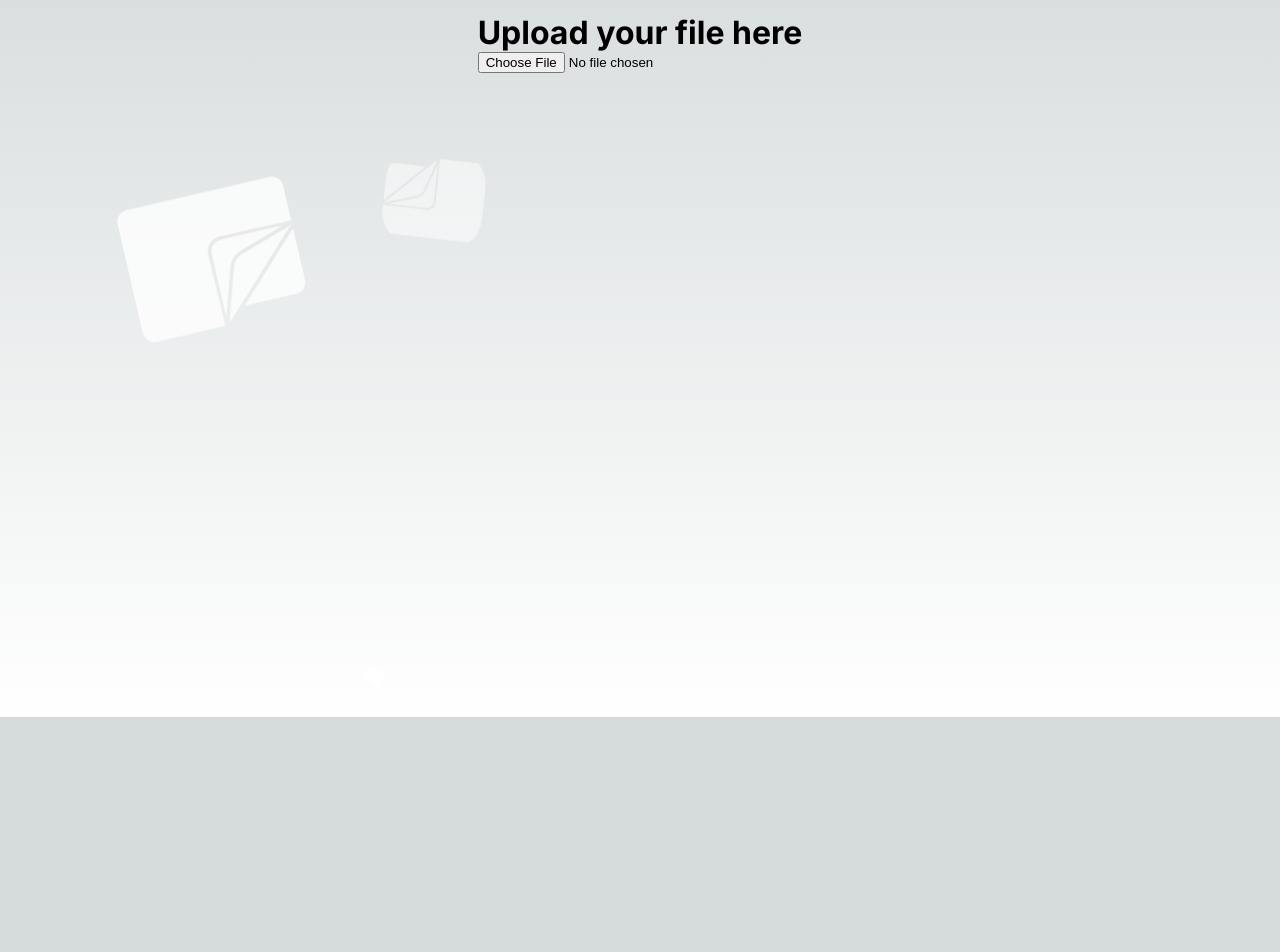
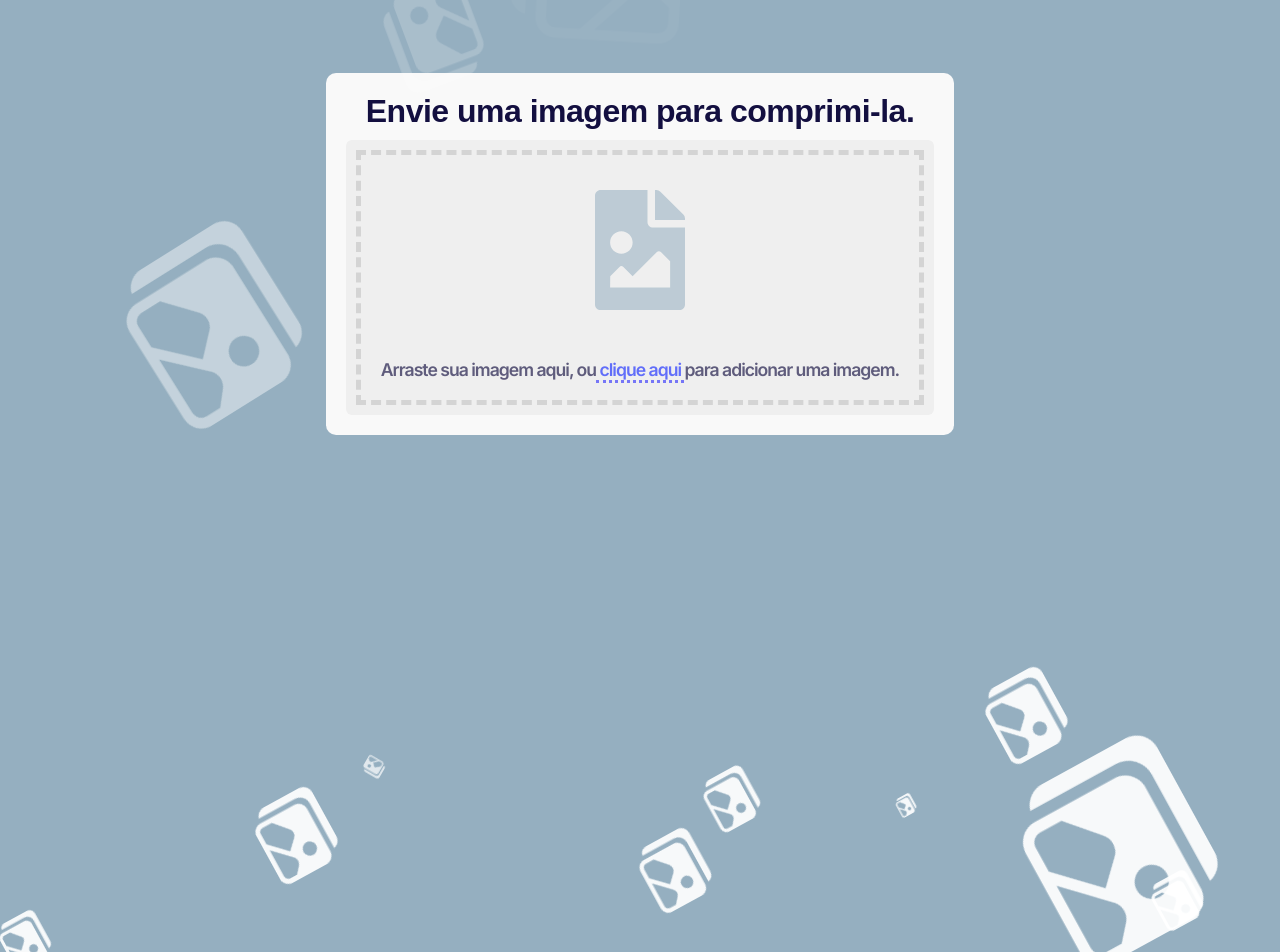
Before and after one commit to Eduardo-Souza-Dev/simple-image-compressor, a Next.js app in the folder image-compressor/: page / in a window 1280 px wide. Shown: the part 83-1035 px from the top of the page. Before the commit the page ends 800 px from the top, so only its background shows below. Built offline with nearby package versions, Linux system fonts and the light colour scheme.

Commit message:
Ajustando front-end

```diff
--- a/image-compressor/src/app/globals.css
+++ b/image-compressor/src/app/globals.css
@@ -40,7 +40,7 @@
   --card-border-rgb: 131, 134, 135;
 }
 
-@media (prefers-color-scheme: dark) {
+/* @media (prefers-color-scheme: dark) {
   :root {
     --foreground-rgb: 255, 255, 255;
     --background-start-rgb: 0, 0, 0;
@@ -71,7 +71,7 @@
     --card-rgb: 100, 100, 100;
     --card-border-rgb: 200, 200, 200;
   }
-}
+} */
 
 * {
   box-sizing: border-box;
@@ -88,12 +88,7 @@ body {
 
 body {
   color: rgb(var(--foreground-rgb));
-  background: linear-gradient(
-      to bottom,
-      transparent,
-      rgb(var(--background-end-rgb))
-    )
-    rgb(var(--background-start-rgb));
+background-color: #95afc0;
 }
 
 a {
@@ -106,3 +101,65 @@ a {
     color-scheme: dark;
   }
 }
+
+.wrapper {
+  margin: auto;
+  max-width: 640px;
+  padding-top: 60px;
+  text-align: center;
+}
+
+.container {
+  background-color: #f9f9f9;
+  padding: 20px;
+  border-radius: 10px;
+  /*border: 0.5px solid rgba(130, 130, 130, 0.25);*/
+  /*box-shadow: 0 2px 3px rgba(0, 0, 0, 0.1),
+              0 0 0 1px rgba(0, 0, 0, 0.1);*/
+}
+
+h1 {
+  color: #130f40;
+  font-family: 'Varela Round', sans-serif;
+  letter-spacing: -.5px;
+  font-weight: 700;
+  padding-bottom: 10px;
+}
+
+.upload-container {
+  background-color: rgb(239, 239, 239);
+  border-radius: 6px;
+  padding: 10px;
+}
+
+.border-container {
+  border: 5px dashed rgba(198, 198, 198, 0.65);
+/*   border-radius: 4px; */
+  padding: 20px;
+}
+
+.border-container p {
+  color: #130f40;
+  font-weight: 600;
+  font-size: 1.1em;
+  letter-spacing: -1px;
+  margin-top: 30px;
+  margin-bottom: 0;
+  opacity: 0.65;
+}
+
+#file-browser {
+  text-decoration: none;
+  color: rgb(22,42,255);
+  border-bottom: 3px dotted rgba(22, 22, 255, 0.85);
+}
+
+#file-browser:hover {
+  color: rgb(0, 0, 255);
+  border-bottom: 3px dotted rgba(0, 0, 255, 0.85);
+}
+
+.icons {
+  color: #95afc0;
+  opacity: 0.55;
+}
--- a/image-compressor/src/app/page.module.css
+++ b/image-compressor/src/app/page.module.css
@@ -245,17 +245,19 @@
     transform: translateY(0) rotate(0deg);
     opacity: 1;
     border-radius: 0;
+    transition: 1ms;
   }
   100% {
     transform: translateY(-1000px) rotate(750deg);
     opacity: 0;
-    border-radius: 70%;
+    transition: 1ms;
   }
 }
 
 .animate {
   position: absolute;
   color: #FFFF;
+  transition: 1ms;
   animation: animate 3s ease-in-out infinite; /* Animação infinita */
   position: absolute;
   top: 0;
@@ -267,3 +269,9 @@
   height: 100vh;
   overflow: hidden;
 }
+
+.dragging{
+  opacity: 0.5;
+  transition: 0.2s ease;
+  background-color: red;
+}
--- a/image-compressor/src/app/page.tsx
+++ b/image-compressor/src/app/page.tsx
@@ -1,103 +1,172 @@
+"use client";
+
 import styles from "./page.module.css";
-import { SiFiles } from "react-icons/si";
+import { IoImages } from "react-icons/io5";
+import { FaFileImage } from "react-icons/fa";
+import { useEffect, useState } from "react";
+
+
+
 
 
 
 export default function Home() {
+  const [ file, setFile ] = useState('');
+  let dragged;
+  useEffect(() =>{
+    setFile(document.getElementsByClassName("upload-container"));
+
+    if(file[0] !== undefined){
+      file[0].addEventListener('dragenter', (event) =>{
+        file[0].style.backgroundColor = '#130f4030';
+      });
+
+      file[0].addEventListener('dragstart', (event) =>{
+        file[0].style.backgroundColor = '#130f4030';
+      });
+
+      file[0].addEventListener('dragleave', (event) =>{
+        file[0].style.backgroundColor = '#efefef';
+      });
+
+      file[0].addEventListener('dragend', (event) =>{
+        file[0].style.backgroundColor = '#efefef';
+      });
+    }
+
+  })
+
+
+
+
+  // const []
+  // if (typeof window !== 'undefined') {
+
+  // const file_container = document.getElementsByClassName("container");
+
+  // function preventDefaults(e) {
+  //   e.preventDefault();
+  //   e.stopPropagation();
+  //   console.log("Imagem pega")
+  // }
+
+  // file_container.addEventListener('drag', (e) =>{
+  //   preventDefaults(e);
+  //   console.log("Imagem dragged");
+  // });
+
+  // preventDefaults()
+  // // file_container.addEventListener('dragenter', preventDefaults);
+  // // file_container.addEventListener('dragleave', preventDefaults);
+  // }
   return (
     <main className={styles.main}>
       <div className={styles.body_file}>
 
-        <h1>Upload your file here</h1>
-
-
-        <input type="file" />
-        <SiFiles
+        <div class="wrapper">
+        <div class="container">
+          <h1>Envie uma imagem para comprimi-la.</h1>
+          <div id="upload-container" class="upload-container">
+            <div class="border-container">
+              <div class="icons fa-4x">
+              <FaFileImage
+              style={{margin: '15px'}}
+              size={120} />
+              </div>
+              <input style={{display:'none'}} type="file" id="file-upload" multiple/>
+              <p>Arraste sua imagem aqui, ou
+                <a href="#" id="file-browser"> <label style={{cursor:'pointer'}} for="file-upload"> clique aqui</label> </a> para adicionar uma imagem.</p>
+            </div>
+          </div>
+        </div>
+      </div>
+        <IoImages
           className={styles.animate}
           size={170}
           w = "fit-content"
           p = {6}
           rounded = "3xl"
-          boxShadow = "md" />
+          boxShadow = "md"
+          style={{ left: '40%',top:'116%', animationDelay: '0s' }} />
 
       </div>
 
 {/* Provavelmente tem forma mais inteligente de fazer isso aqui abaixo kk, um for etc */}
-         <div class="container">
-      <SiFiles  className={styles.animate}
+
+      <IoImages  className={styles.animate}
           size={150}
           w = "fit-content"
           p = {6}
           rounded = "3xl"
-          boxShadow = "md"  style={{ left: '10%', animationDelay: '0s' }}/>
-      <SiFiles  className={styles.animate}
+          boxShadow = "md"  style={{ left: '10%',top:'110%', animationDelay: '0s' }}/>
+      <IoImages  className={styles.animate}
           size={100}
           w = "fit-content"
           p = {6}
           rounded = "3xl"
-          boxShadow = "md" style={{ left: '30%', top:'90%', animationDelay: '0.5s' }}/>
-      <SiFiles  className={styles.animate}
+          boxShadow = "md" style={{ left: '30%', top:'110%', animationDelay: '0.5s' }}/>
+      <IoImages  className={styles.animate}
           size={170}
           w = "fit-content"
           p = {6}
           rounded = "3xl"
-          boxShadow = "md"  style={{ left: '10%',top:'60%', animationDelay: '1s' }}/>
-      <SiFiles  className={styles.animate}
+          boxShadow = "md"  style={{ left: '10%',top:'110%', animationDelay: '1s' }}/>
+      <IoImages  className={styles.animate}
           size={20}
           w = "fit-content"
           p = {6}
           rounded = "3xl"
-          boxShadow = "md"  style={{ right: '70%',top:'100%', animationDelay: '1.5s' }}/>
-      <SiFiles  className={styles.animate}
+          boxShadow = "md"  style={{ right: '70%',top:'140%', animationDelay: '1.5s' }}/>
+      <IoImages  className={styles.animate}
           size={80}
           w = "fit-content"
           p = {6}
           rounded = "3xl"
-          boxShadow = "md"  style={{ left: '20%',top:'80%', animationDelay: '2s' }}/>
-      <SiFiles  className={styles.animate}
+          boxShadow = "md"  style={{ left: '20%',top:'120%', animationDelay: '2s' }}/>
+      <IoImages  className={styles.animate}
         size={50}
         w = "fit-content"
         p = {6}
         rounded = "3xl"
-        boxShadow = "md"  style={{ left: '90%',top:'100%', animationDelay: '2s' }}/>
-        <SiFiles  className={styles.animate}
+        boxShadow = "md"  style={{ left: '90%',top:'130%', animationDelay: '2s' }}/>
+        <IoImages  className={styles.animate}
         size={190}
         w = "fit-content"
         p = {6}
         rounded = "3xl"
-        boxShadow = "md"  style={{ left: '80%',top:'70%', animationDelay: '2s' }}/>
-        <SiFiles  className={styles.animate}
+        boxShadow = "md"  style={{ left: '80%',top:'115%', animationDelay: '2s' }}/>
+        <IoImages  className={styles.animate}
         size={70}
         w = "fit-content"
         p = {6}
         rounded = "3xl"
-        boxShadow = "md"  style={{ left: '50%',top:'80%', animationDelay: '2s' }}/>
-        <SiFiles  className={styles.animate}
+        boxShadow = "md"  style={{ left: '50%',top:'125%', animationDelay: '2s' }}/>
+        <IoImages  className={styles.animate}
         size={55}
         w = "fit-content"
         p = {6}
         rounded = "3xl"
-        boxShadow = "md"  style={{ left: '55%',top:'90%', animationDelay: '2s' }}/>
-        <SiFiles  className={styles.animate}
+        boxShadow = "md"  style={{ left: '55%',top:'117%', animationDelay: '2s' }}/>
+        <IoImages  className={styles.animate}
         size={80}
         w = "fit-content"
         p = {6}
         rounded = "3xl"
-        boxShadow = "md"  style={{ left: '77%',top:'60%', animationDelay: '2s' }}/>
-        <SiFiles  className={styles.animate}
+        boxShadow = "md"  style={{ left: '77%',top:'105%', animationDelay: '2s' }}/>
+        <IoImages  className={styles.animate}
         size={20}
         w = "fit-content"
         p = {6}
         rounded = "3xl"
-        boxShadow = "md"  style={{ left: '70%',top:'100%', animationDelay: '2s' }}/>
+        boxShadow = "md"  style={{ left: '70%',top:'120%', animationDelay: '2s' }}/>
 
-      <SiFiles  className={styles.animate}
+      <IoImages  className={styles.animate}
           size={50}
           w = "fit-content"
           p = {6}
           rounded = "3xl"
-          boxShadow = "md"  style={{ left: '0%',top:'100%', animationDelay: '2s' }}/>
-      </div>
+          boxShadow = "md"  style={{ left: '0%',top:'135%', animationDelay: '2s' }}/>
+
     </main>
   );
 }
```
